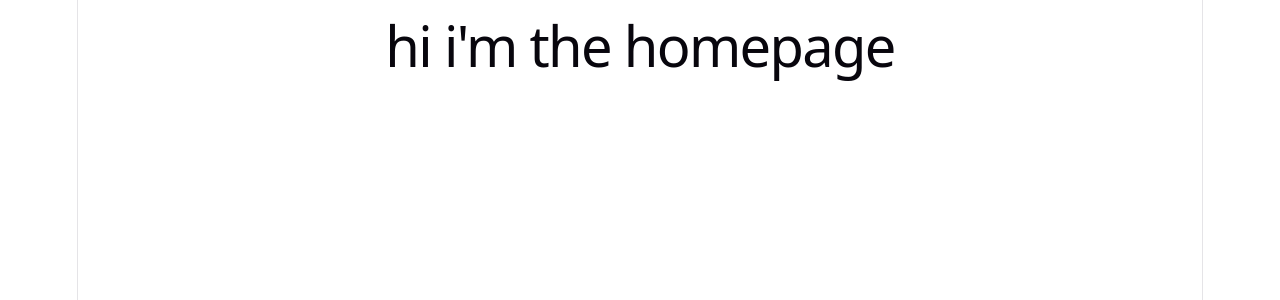
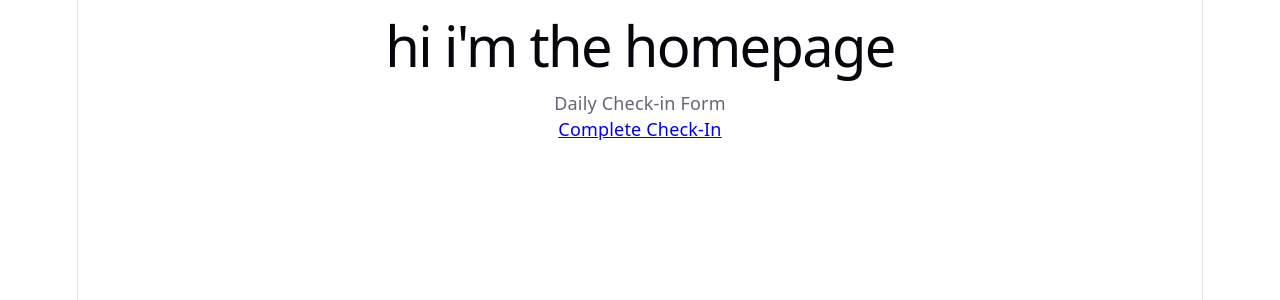
Before and after one commit to Code-Platoon-Compass/COMPASS, a React (Vite) app in the folder client/: page / in a window 1280 px wide. Shown: the top 300 px of the page. Built offline with nearby package versions, Linux system fonts and the light colour scheme.

Commit message:
check in form

```diff
--- /dev/null
+++ b/client/src/components/widgets/CheckIn.jsx
@@ -0,0 +1,52 @@
+import { useState } from "react";
+
+const lastOpenedKey = "codeplatoon-compass-check-in-form-last-opened";
+
+export default function CheckIn({ url }) {
+  /**
+   * Is the form ready to be completed today?
+   * @returns false if already completed
+   */
+  const canOpen = () => {
+    const unparsedLastOpened = localStorage.getItem(lastOpenedKey);
+    if (!unparsedLastOpened) return true;
+
+    // date on which form was last opened
+    const lastOpened = new Date(unparsedLastOpened);
+
+    // today at midnight
+    const today = new Date().setHours(0, 0, 0, 0);
+
+    // was it opened no later than midnight today?
+    return lastOpened < today;
+  };
+
+  const [isFormEnabled, setIsFormEnabled] = useState(canOpen());
+
+  /**
+   * Update local storage
+   */
+  const onOpenedForm = () => {
+    localStorage.setItem(lastOpenedKey, JSON.stringify(new Date()));
+    setIsFormEnabled(false);
+  };
+
+  return (
+    <>
+      <header>Daily Check-in Form</header>
+      <a
+        style={{
+          pointerEvents: isFormEnabled ? "" : "none",
+          textDecoration: isFormEnabled ? "" : "none",
+        }}
+        tabIndex={isFormEnabled ? undefined : -1}
+        href={url}
+        disabled={!isFormEnabled}
+        onClick={onOpenedForm}
+        target="_blank"
+      >
+        {isFormEnabled ? "Complete Check-In" : "Completed"}
+      </a>
+    </>
+  );
+}
--- a/client/src/pages/HomePage.jsx
+++ b/client/src/pages/HomePage.jsx
@@ -1,7 +1,13 @@
-
+import CheckIn from "../components/widgets/CheckIn";
 
 const HomePage = () => {
-    return <h1>hi i'm the homepage</h1>
-}
+
+  return (
+    <>
+      <h1>hi i'm the homepage</h1>
+      <CheckIn url="https://example.com" />
+    </>
+  );
+};
 
 export default HomePage;
```
